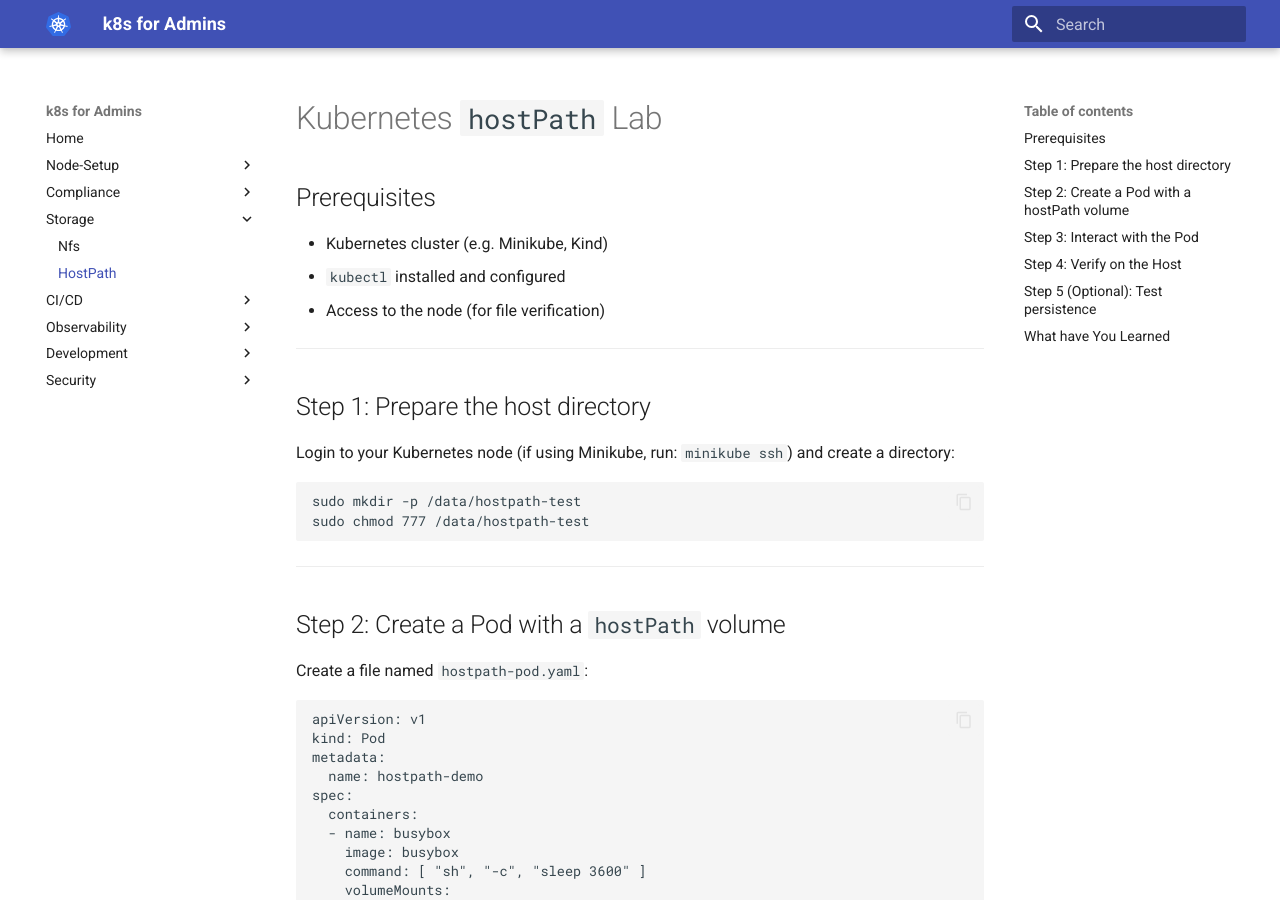
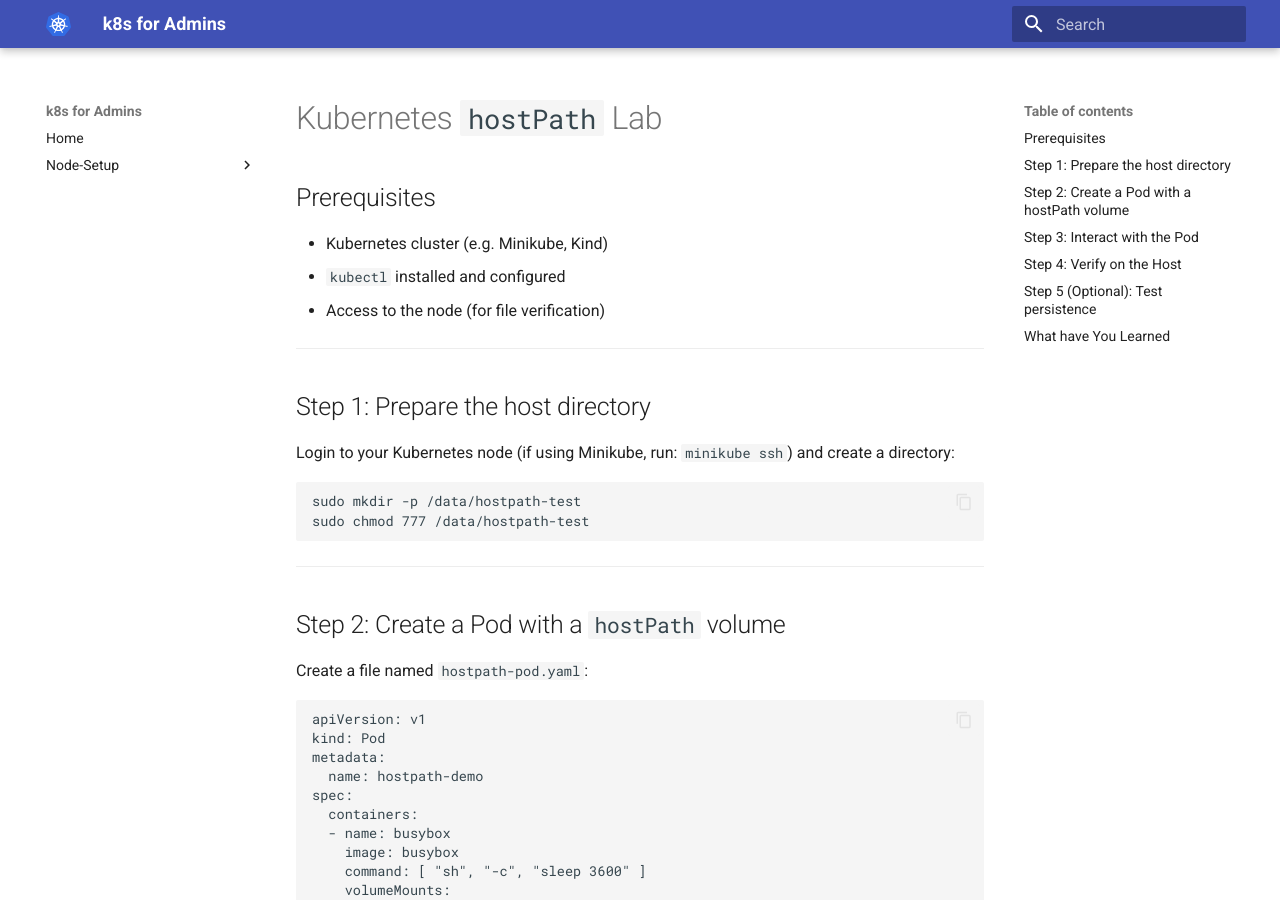
Before and after one commit to zahlenhelfer/k8s-labs-admin, an MkDocs documentation site: the page built from docs/storage/hostpath.md, in a window 1280 px wide and 900 px high. Built offline with MkDocs 1.6.1 and Material for MkDocs 9.7.7, drawn with Linux system fonts in a browser that asks for light colours; some of the changed lines change nothing that is shown.

Commit message:
fix: pdf-export

```diff
--- a/mkdocs.yml
+++ b/mkdocs.yml
@@ -12,31 +12,31 @@ nav:
     - Node-Setup:
           - Getting Started: setup/cluster.md
           - Ingress: setup/ingress.md
-    - Compliance:
-          - Kyverno-Admission: compliance/kyverno/kyverno-labels.md
-    - Storage:
-          - Nfs: storage/nfs.md
-          - HostPath: storage/hostpath.md
-    - CI/CD:
-          - ArgoCD Setup: cicd/argocd.md
-          - Kustomize: kustomize/kustomize.md
-    - Observability:
-          - Monitoring:
-                - Metrics-Server & Grafana: oberservability/monitoring/metrics-server.md
-                - Metrics-Server & TLS: oberservability/monitoring/metrics-tls.md
-          - Logging:
-                - Loki Stack: oberservability/logging/loki-stack.md
-    - Development:
-          - Custom Resource Definitions: crds/simple-crd.md
-    - Security:
-          - Host:
-                - Scan your Hosts (Nmap): security/nmap.md
-                - Firewall: security/firewall-ufw.md
-                - Firewall with Ansible: security/firewall-ansible.md
-          - Kubeconfig:
-                - Kubeconfig: security/kubeconfig.md
-          - general:
-                - Suricata: security/suricata.md
+    # - Compliance:
+    #       - Kyverno-Admission: compliance/kyverno/kyverno-labels.md
+    # - Storage:
+    #       - Nfs: storage/nfs.md
+    #       - HostPath: storage/hostpath.md
+    # - CI/CD:
+    #       - ArgoCD Setup: cicd/argocd.md
+    #       - Kustomize: kustomize/kustomize.md
+    # - Observability:
+    #       - Monitoring:
+    #             - Metrics-Server & Grafana: oberservability/monitoring/metrics-server.md
+    #             - Metrics-Server & TLS: oberservability/monitoring/metrics-tls.md
+    #       - Logging:
+    #             - Loki Stack: oberservability/logging/loki-stack.md
+    # - Development:
+    #       - Custom Resource Definitions: crds/simple-crd.md
+    # - Security:
+    #       - Host:
+    #             - Scan your Hosts (Nmap): security/nmap.md
+    #             - Firewall: security/firewall-ufw.md
+    #             - Firewall with Ansible: security/firewall-ansible.md
+    #       - Kubeconfig:
+    #             - Kubeconfig: security/kubeconfig.md
+    #       - general:
+    #             - Suricata: security/suricata.md
 plugins:
     - search # Enables search functionality
     - exporter:
```
